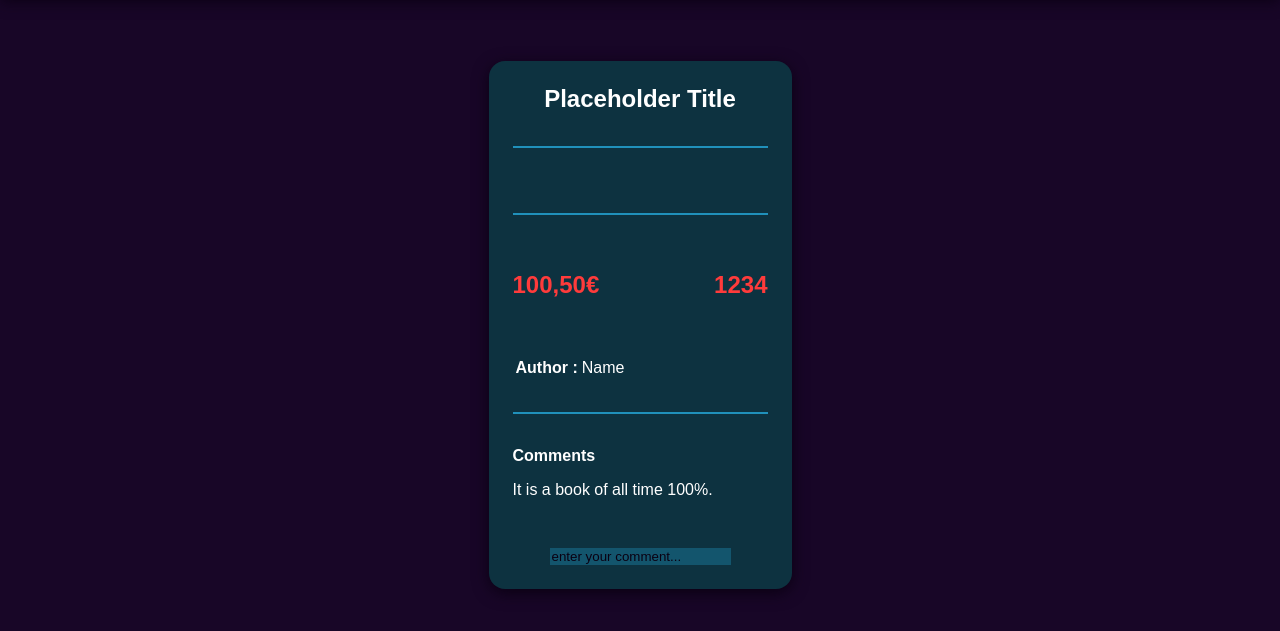
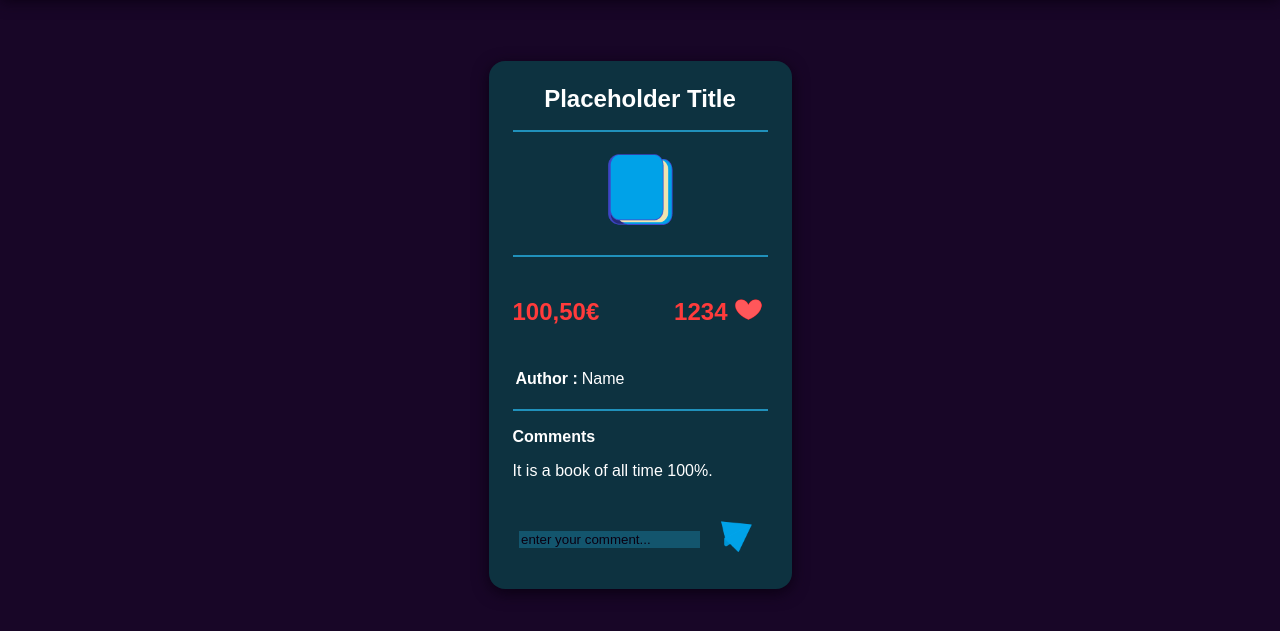
Before and after one commit to Rudibert-Code/project_bookstore, a plain HTML site: page index.html in a window 1280 px wide. Shown: the part 93-724 px from the top of the page. Drawn offline with Linux system fonts and the light colour scheme.

Commit message:
finished placeholder book-details template

```diff
--- a/index.html
+++ b/index.html
@@ -18,13 +18,13 @@
             <section class="book-base" id="book-">
                 <h2 id="book-title-">Placeholder Title</h2>
                 <div class="separator"></div>
-                <img src="" alt="">
+                <img class="icon-book" src="./assets/img/icon-book.png" alt="">
                 <div class="separator"></div>
                 <section class="price-n-likes">
                     <p id="book-price">100,50€</p>
                     <div class="book-likes">
                         <p id="book-likes">1234</p>
-                        <a href="#" onclick="toggleLikes()"><img src="" alt=""></a>
+                        <a href="#" onclick="toggleLikes()"><img class="icon-like" src="./assets/img/icon-like-on.png" alt=""></a>
                     </div>
                 </section>
                 <section class="book-info">
@@ -40,7 +40,7 @@
                 </section>
                 <section class="book-footer">
                     <input class="book-comment-input" type="text" value="enter your comment...">
-                    <a href="#" onclick="addComment()"><img src="" alt=""></a>
+                    <a href="#" onclick="addComment()"><img class="icon-submit" src="./assets/img/ivon-submit.png" alt=""></a>
                 </section>
             </section>
         </section>
--- a/styles/style.css
+++ b/styles/style.css
@@ -72,6 +72,14 @@ main{
     filter: drop-shadow(0 4px 8px #0a0012);
 }
 
+.book-base:hover{
+    background-color: #0e3847;
+}
+
+.icon-book{
+    width: 88px;
+}
+
 .price-n-likes{
     width: 100%;
     display: flex;
@@ -89,6 +97,10 @@ main{
     display: flex;
     justify-content: space-between;
     align-items: center;
+}
+
+.icon-like{
+width: 40px;
 }
 
 .book-info{
@@ -115,9 +127,14 @@ th , td{
 }
 
 .book-footer{
+    width: 100%;
     display: flex;
-    justify-content: space-between;
+    justify-content: space-around;
     align-items: center;
+}
+
+.icon-submit{
+    width: 48px;
 }
 
 .separator{
```
